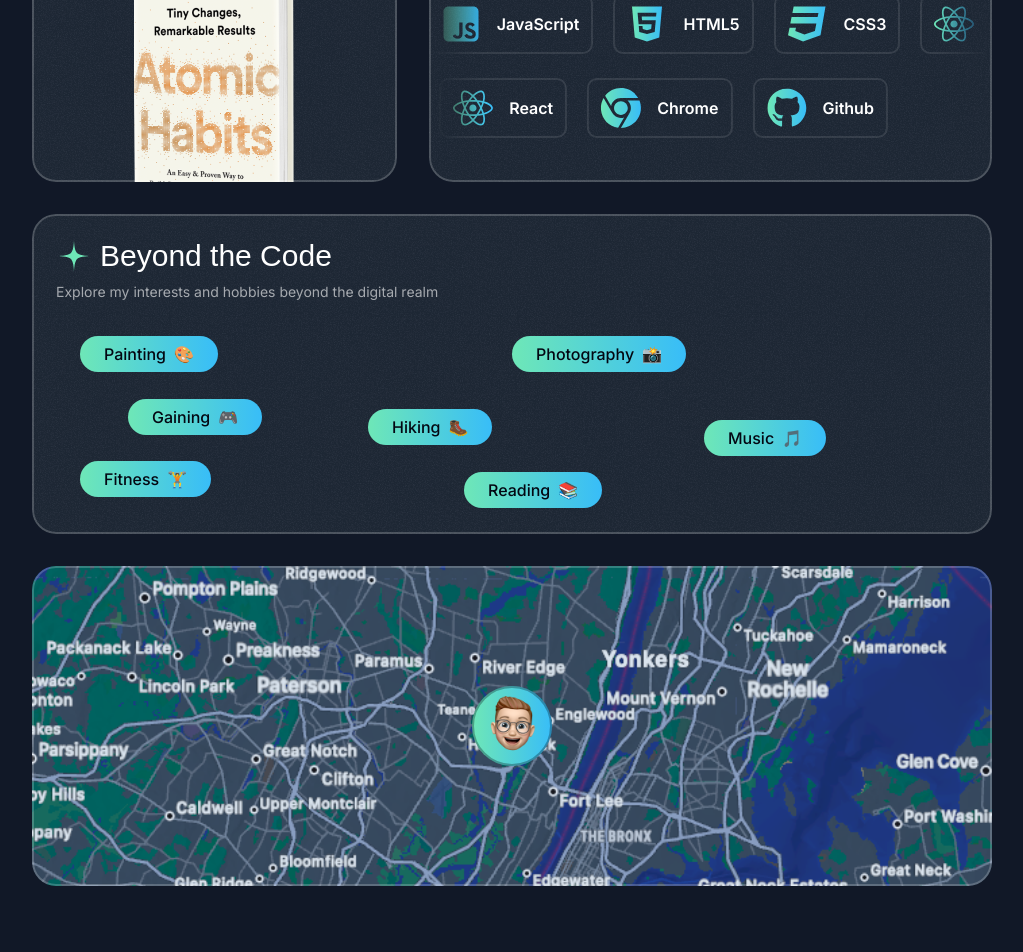
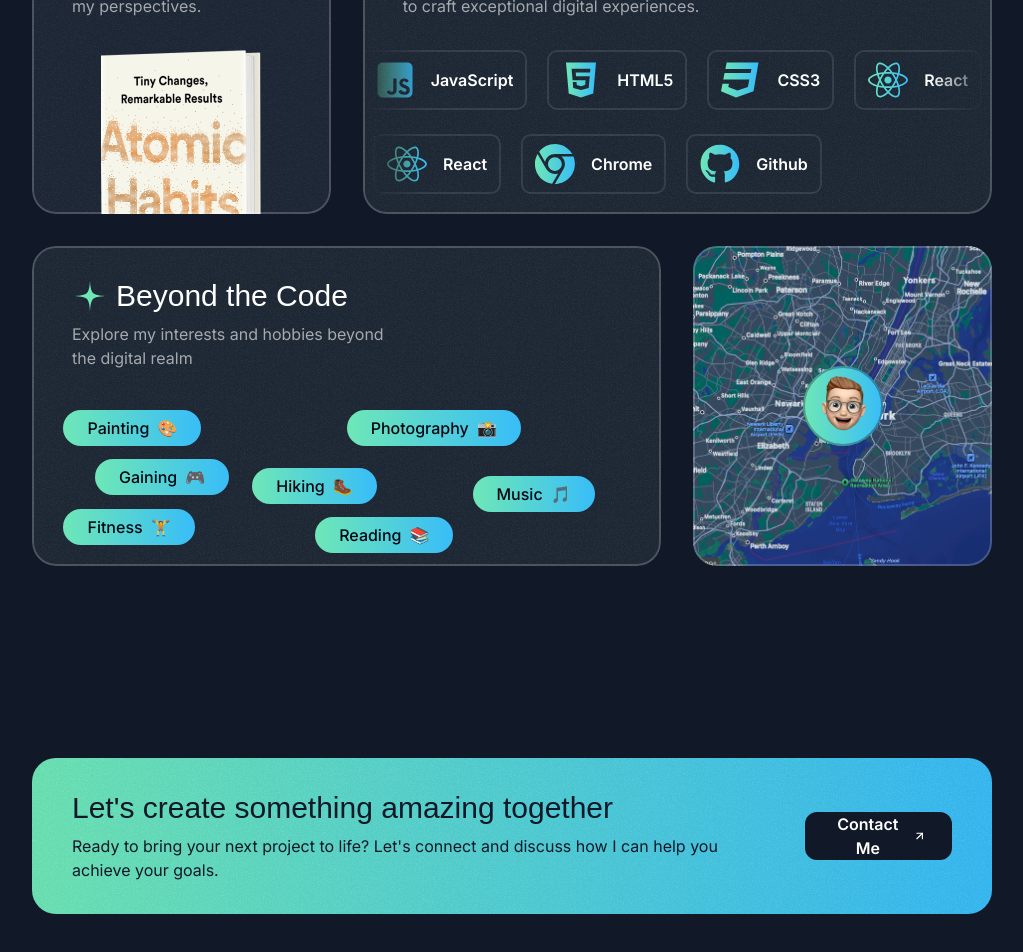
Before and after one commit to d-zucho/portfolio-frontendtube, a Next.js app: page / in a window 1280 px wide. Shown: the part 4382-5334 px from the top of the page, without its empty margins (128-1151 px from the left). Built offline with nearby package versions, Linux system fonts and the light colour scheme; a web font is replaced by a local one.

Commit message:
finish call to action section

```diff
--- a/src/app/page.tsx
+++ b/src/app/page.tsx
@@ -1,4 +1,5 @@
 import { AboutSection } from '@/sections/About'
+import { ContactSection } from '@/sections/Contact'
 import { Header } from '@/sections/Header'
 import { HeroSection } from '@/sections/Hero'
 import { ProjectsSection } from '@/sections/Projects'
@@ -14,6 +15,7 @@ export default function Home() {
       <TapeSection />
       <TestimonialsSection />
       <AboutSection />
+      <ContactSection />
     </div>
   )
 }
--- a/src/components/Card.tsx
+++ b/src/components/Card.tsx
@@ -9,7 +9,7 @@ interface CardProps {
 export const Card = ({ className, children }: CardProps) => (
   <article
     className={twMerge(
-      'bg-gray-800 rounded-3xl relative z-0 after:z-10 overflow-hidden after:content-[""] after:absolute after:inset-0 after:outline after:outline-2 after:-outline-offset-2 after:rounded-3xl after:outline-white/20  after:pointer-events-none w-full',
+      'bg-gray-800 rounded-3xl relative z-0 after:z-10 overflow-hidden after:content-[""] after:absolute after:inset-0 after:outline after:outline-2 after:-outline-offset-2 after:rounded-3xl after:outline-white/20  after:pointer-events-none',
       className
     )}
   >
--- a/src/components/CardHeader.tsx
+++ b/src/components/CardHeader.tsx
@@ -10,12 +10,14 @@ interface CardHeaderProps {
 
 const CardHeader = ({ title, description, className }: CardHeaderProps) => {
   return (
-    <div className={twMerge('flex flex-col p-6', className)}>
+    <div className={twMerge('flex flex-col p-6 md:py-8 md:px-10', className)}>
       <div className='inline-flex items-center gap-2'>
         <StarIcon className='size-9 text-emerald-300' />
         <h3 className='font-serif text-3xl'>{title}</h3>
       </div>
-      <p className='text-sm text-white/60 mt-2'>{description}</p>
+      <p className='text-sm lg:text-base text-white/60 mt-2 lg:max-w-xs'>
+        {description}
+      </p>
     </div>
   )
 }
--- a/src/sections/About.tsx
+++ b/src/sections/About.tsx
@@ -69,26 +69,26 @@ const hobbies = [
 
 export const AboutSection = () => {
   return (
-    <section className='mt-20 pb-96 container'>
+    <section className='py-20 lg:py-28  container'>
       <SectionHeader
         title='A Glimpse into My World'
         subtitle='About Me'
         description=' Learn more about who I am, what I do, and what inspires me.'
       />
       <div className='mt-20 flex flex-col gap-8'>
-        <div className='grid grid-cols-1 gap-y-8 md:gap-x-8 md:grid-cols-5'>
+        <div className='grid grid-cols-1 gap-y-8 md:gap-x-8 md:grid-cols-5 lg:grid-cols-3'>
           {/* MY READS CARD */}
-          <Card className='md:col-span-2 h-[320px]'>
+          <Card className='md:col-span-2 lg:col-span-1 h-[320px]'>
             <CardHeader
               title='My Reads'
               description='Explore the books shaping my perspectives.'
             />
-            <div className='w-40 mx-auto mt-2'>
+            <div className='w-40 mx-auto mt-2 md:mt-0'>
               <Image src={bookImage} alt='Book Cover' />
             </div>
           </Card>
           {/* TOOLBOX CARD */}
-          <Card className='h-[320px] col-span-3'>
+          <Card className='h-[320px] col-span-3 lg:col-span-2'>
             <CardHeader
               title='My Toolbox'
               description='Explore the technologies and tools I use to craft exceptional digital experiences.'
@@ -103,8 +103,9 @@ export const AboutSection = () => {
           </Card>
         </div>
 
+        <div className='grid grid-cols-1 md:grid-cols-5 lg:grid-cols-3 gap-y-8 md:gap-x-8'>
           {/* HOBBIES CARD */}
-        <Card className='h-[320px] p-0 flex flex-col'>
+          <Card className='h-[320px] p-0 flex flex-col md:col-span-3 lg:col-span-2'>
             {/* <div className='px-6 py-6'>
               <StarIcon className='size-6 text-emerald-300' />
               <h3>Beyond the Code</h3>
@@ -122,25 +123,30 @@ export const AboutSection = () => {
                   className='inline-flex items-center gap-2 px-6 py-1.5 bg-gradient-to-r from-emerald-300 to-sky-400 rounded-full absolute'
                   style={{ left: hobby.left, top: hobby.top }}
                 >
-                <span className='font-medium text-gray-950'>{hobby.title}</span>
+                  <span className='font-medium text-gray-950'>
+                    {hobby.title}
+                  </span>
                   <span>{hobby.emoji}</span>
                 </div>
               ))}
             </div>
           </Card>
-
           {/* MAP CARD */}
-        <Card className='h-[320px] relative p-0 flex items-center justify-center'>
+          <Card className='h-[320px] relative p-0 flex items-center justify-center md:col-span-2 lg:col-span-1'>
             <Image
               src={mapImage}
               alt='Map'
               className='h-full w-full object-cover object-left-top'
             />
-
             <div className='absolute rounded-full top-1/2 left-1/2 -translate-x-1/2 -translate-y-1/2 bg-gradient-to-r from-emerald-300 to-sky-400 after:content-[""] after:absolute after:inset-0 after:outline after:outline-2 after:-outline-offset-2 after:rounded-full after:outline-gray-950/30'>
-            <Image src={smileMemoji} alt='Smiling Memoji' className='size-20' />
+              <Image
+                src={smileMemoji}
+                alt='Smiling Memoji'
+                className='size-20'
+              />
             </div>
           </Card>
+        </div>
       </div>
     </section>
   )
--- a/src/sections/Contact.tsx
+++ b/src/sections/Contact.tsx
@@ -1,3 +1,36 @@
+import ArrowUpRightIcon from '@/assets/icons/arrow-up-right.svg'
+import grainImage from '@/assets/images/grain.jpg'
+
 export const ContactSection = () => {
-  return <div>Contact Section</div>;
-};
+  return (
+    <section className='py-16 pt-12 lg:mt-8'>
+      <div className='container'>
+        <div className='bg-gradient-to-r from-emerald-300 to-sky-400 text-gray-900 py-8 px-10 text-center rounded-3xl relative overflow-hidden z-0'>
+          {/* grain bg */}
+          <div
+            className='absolute inset-0 -z-10 opacity-5'
+            style={{
+              backgroundImage: `url(${grainImage.src})`,
+            }}
+          />
+          <div className='flex flex-col gap-8 md:gap-16 md:flex-row items-center md:justify-between'>
+            <div className='md:text-left md:max-w-sm lg:max-w-none'>
+              <h2 className='text-2xl md:text-3xl font-medium font-serif'>
+                Let's create something amazing together
+              </h2>
+              <p className='text-sm md:text-base mt-2'>
+                Ready to bring your next project to life? Let's connect and
+                discuss how I can help you achieve your goals.
+              </p>
+            </div>
+
+            <button className='inline-flex gap-2 items-center text-white bg-gray-900 px-6 h-12 rounded-xl border-gray-900 border-2'>
+              <span className='font-semibold'>Contact Me</span>
+              <ArrowUpRightIcon className='size-4' />
+            </button>
+          </div>
+        </div>
+      </div>
+    </section>
+  )
+}
```
Lines whose indentation alone changed are shown as unchanged.
